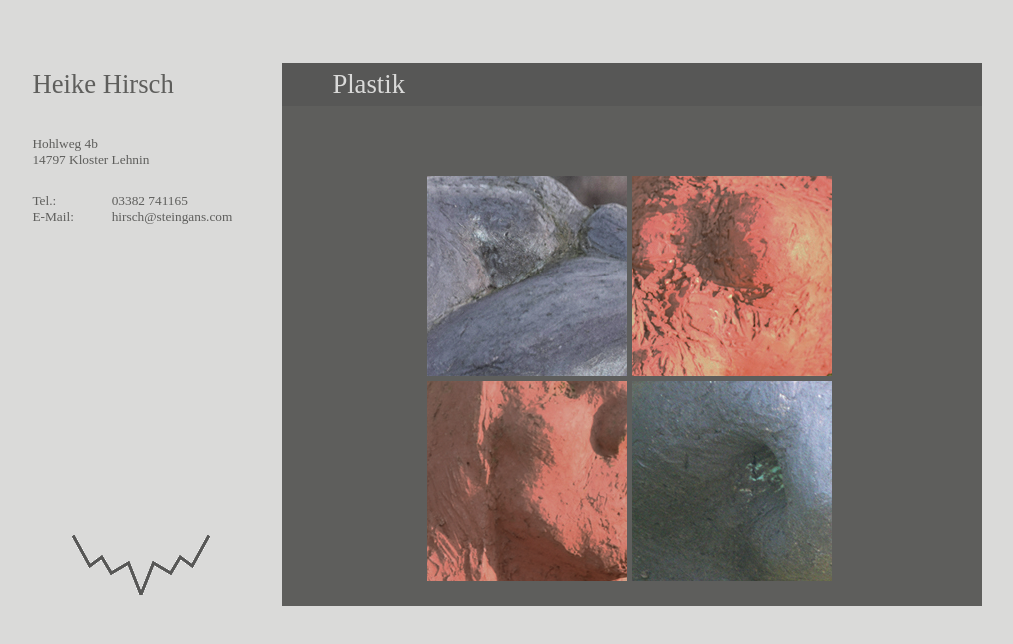
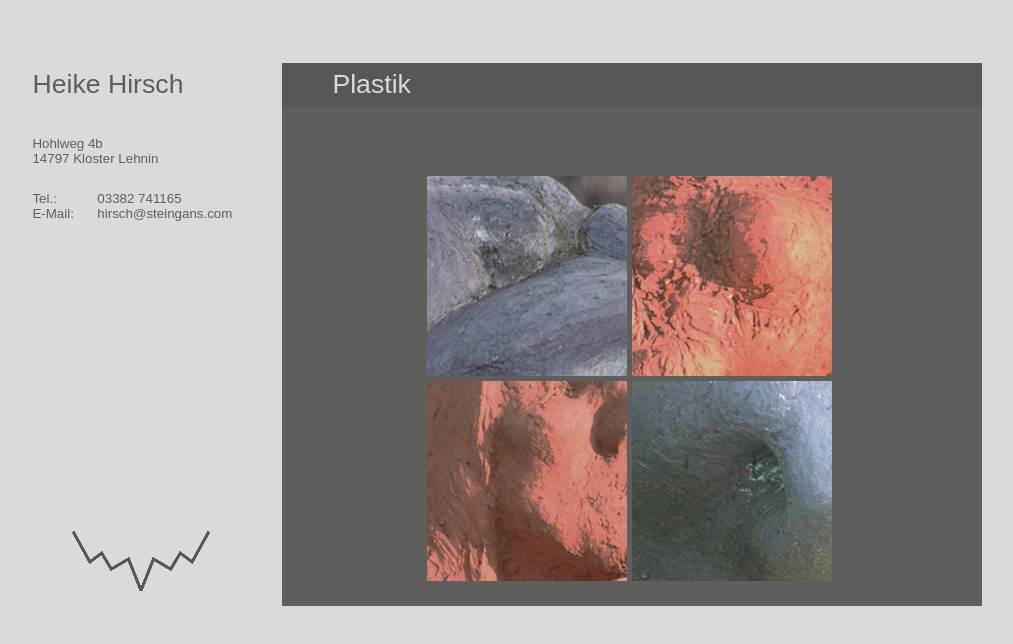
Before and after one commit to Jodocus/steingans, a plain HTML site: page index.html in a window 1280 px wide. Shown: the whole page, without its empty margins (102-1115 px from the left). Drawn offline with Linux system fonts and the light colour scheme.

Commit message:
Update index.html

```diff
--- a/index.html
+++ b/index.html
@@ -11,7 +11,7 @@
 		margin-top: 5%;
 		margin-left: 10%;
 		margin-right: 20%;
-		font-family: Arial Nova;
+		font-family: Sans-serif;
 		color: #5E5E5C;
 		width: 950px;
 	}
```
